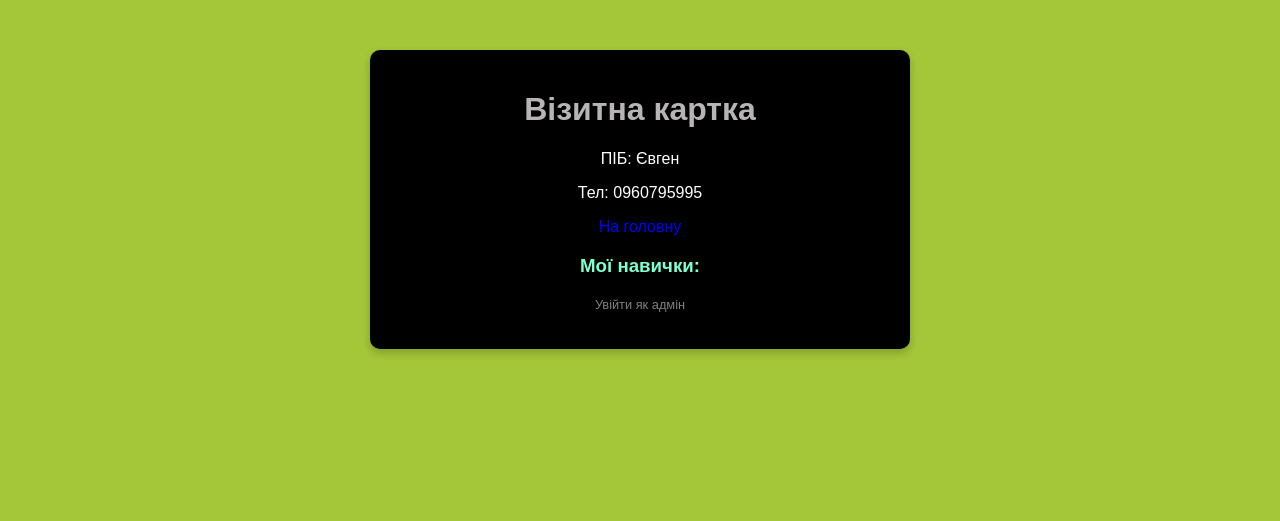
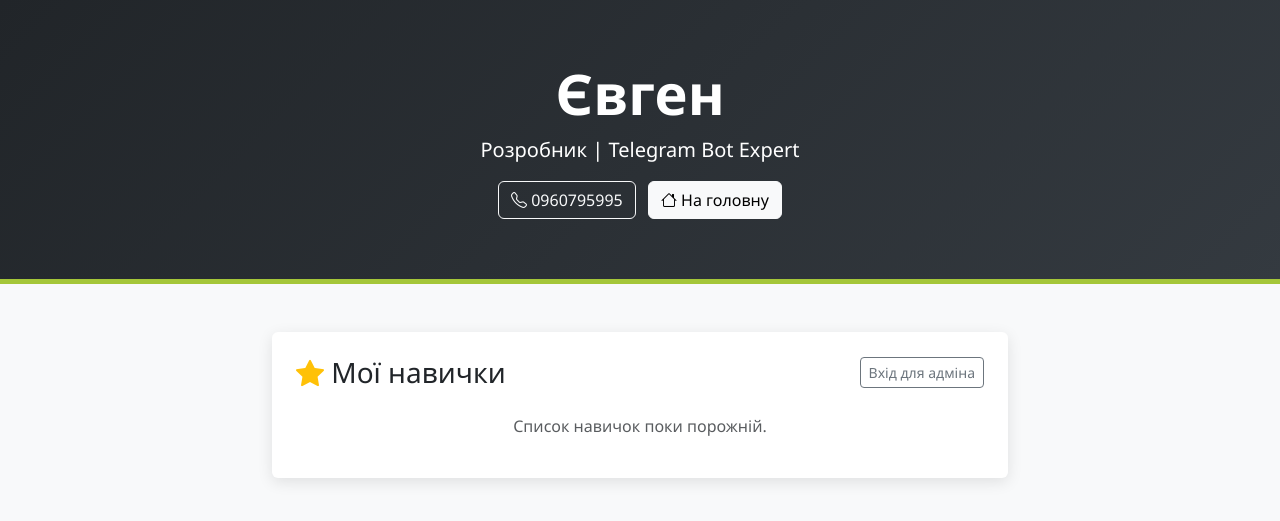
Before and after one commit to evgenw89-art/my-flask-sv, a Flask app: page /about in a window 1280 px wide. Shown: the top 521 px of the page. Run offline with Flask 3, Linux system fonts and the light colour scheme; data that the repository does not hold is empty; some libraries are stand-ins or nearby versions.

Commit message:
Upgrade UI with Bootstrap

```diff
--- a/templates/about.html
+++ b/templates/about.html
@@ -1,88 +1,90 @@
 <!DOCTYPE html>
-<html>
+<html lang="uk">
 <head>
-    <title>Візитна картка</title>
+    <meta charset="UTF-8">
     <meta name="viewport" content="width=device-width, initial-scale=1.0">
+    <title>Про мене | Євген</title>
+    <link href="https://cdn.jsdelivr.net/npm/bootstrap@5.3.0/dist/css/bootstrap.min.css" rel="stylesheet">
+    <link rel="stylesheet" href="https://cdn.jsdelivr.net/npm/bootstrap-icons@1.11.0/font/bootstrap-icons.css">
     <style>
-        body { font-family: Arial; background-color: #A4C639; text-align: center; }
-        .card {
-            background: black; padding: 20px; border-radius: 10px;
-            box-shadow: 0 4px 8px rgba(0,0,0,0.2);
-            max-width: 500px; margin: 50px auto; color: white;
-        }
-        h1 { color: #b6b4b4; }
-        a { color: blue; text-decoration: none; }
-        ul { list-style: none; padding: 0; }
-
-        /* Стиль для елемента списку */
-        .skill-item {
-            display: flex;
-            justify-content: space-between;
-            align-items: center;
-            background: rgba(255,255,255,0.1);
-            margin: 10px 0;
-            padding: 10px;
-            border-radius: 5px;
-        }
-
-        /* Текст навички з автоматичним перенесенням */
-        .skill-text {
-            word-break: break-all; /* Розрізає довгі слова */
-            flex-grow: 1;
-            text-align: left;
-            padding-right: 10px;
-            color: beige;
-        }
-
-        .btn-delete {
-            background: #ff4d4d; color: white; border: none;
-            cursor: pointer; padding: 5px 10px; border-radius: 3px;
-        }
+        body { background: #f8f9fa; font-family: 'Segoe UI', Tahoma, Geneva, Verdana, sans-serif; }
+        .hero-section { background: linear-gradient(135deg, #212529 0%, #343a40 100%); color: white; padding: 60px 0; border-bottom: 5px solid #A4C639; }
+        .skill-badge { background: #e9ecef; border-left: 4px solid #A4C639; transition: 0.3s; }
+        .skill-badge:hover { transform: translateX(5px); background: #dee2e6; }
+        .card { border: none; box-shadow: 0 4px 15px rgba(0,0,0,0.1); }
+        .btn-add { background-color: #A4C639; border: none; color: black; font-weight: bold; }
+        .btn-add:hover { background-color: #8da830; }
     </style>
 </head>
 <body>
-    <div class="card">
-        {% with messages = get_flashed_messages(with_categories=true) %}
+
+    <section class="hero-section text-center">
+        <div class="container">
+            <h1 class="display-4 fw-bold">Євген</h1>
+            <p class="lead">Розробник | Telegram Bot Expert</p>
+            <div class="mt-3">
+                <a href="tel:{{ phone }}" class="btn btn-outline-light me-2"><i class="bi bi-telephone"></i> {{ phone }}</a>
+                <a href="{{ url_for('index') }}" class="btn btn-light"><i class="bi bi-house"></i> На головну</a>
+            </div>
+        </div>
+    </section>
+
+    <div class="container my-5">
+        <div class="row justify-content-center">
+            <div class="col-md-8">
+
+                {% with messages = get_flashed_messages() %}
                   {% if messages %}
-            {% for category, message in messages %}
-              <div style="padding: 10px; margin-bottom: 20px; border-radius: 5px; background-color: {{ 'green' if category == 'success' else 'red' }};">
+                    {% for message in messages %}
+                      <div class="alert alert-success alert-dismissible fade show" role="alert">
                         {{ message }}
+                        <button type="button" class="btn-close" data-bs-dismiss="alert"></button>
                       </div>
                     {% endfor %}
                   {% endif %}
                 {% endwith %}
 
-        <h1>Візитна картка</h1>
-        <p>ПІБ: Євген</p>
-        <p>Тел: 0960795995</p>
-        <a href="{{ url_for('index') }}">На головну</a>
+                <div class="card p-4">
+                    <div class="d-flex justify-content-between align-items-center mb-4">
+                        <h3 class="mb-0 text-dark"><i class="bi bi-star-fill text-warning"></i> Мої навички</h3>
 
-        <h3 style="color: aquamarine;">Мої навички:</h3>
+                        {% if not session.get('is_admin') %}
+                            <a href="{{ url_for('login') }}" class="btn btn-sm btn-outline-secondary">Вхід для адміна</a>
+                        {% else %}
+                            <a href="{{ url_for('logout') }}" class="btn btn-sm btn-danger">Вийти</a>
+                        {% endif %}
+                    </div>
 
                     {% if session.get('is_admin') %}
-            <form method="POST" style="margin-bottom: 20px;">
-                <input type="text" name="skill_name" placeholder="Нова навичка" required>
-                <button type="submit">Додати</button>
+                    <form method="POST" class="input-group mb-4">
+                        <input type="text" name="skill_name" class="form-control" placeholder="Наприклад: Python, Flask..." required>
+                        <button class="btn btn-add" type="submit">Додати</button>
                     </form>
-            <a href="{{ url_for('logout') }}" style="color: gray; font-size: 0.8rem;">Вийти</a>
-        {% else %}
-            <a href="{{ url_for('login') }}" style="color: gray; font-size: 0.8rem;">Увійти як адмін</a>
                     {% endif %}
 
-        <ul>
+                    <div class="list-group">
                         {% for skill in skills_list %}
-            <li class="skill-item">
-                <span class="skill-text">{{ skill }}</span>
+                        <div class="list-group-item d-flex justify-content-between align-items-center skill-badge mb-2 shadow-sm rounded">
+                            <span class="fw-medium text-secondary">{{ skill }}</span>
 
                             {% if session.get('is_admin') %}
-                <form method="POST" style="margin: 0;">
+                            <form method="POST" class="m-0">
                                 <input type="hidden" name="delete_skill" value="{{ skill }}">
-                    <button type="submit" class="btn-delete">x</button>
+                                <button type="submit" class="btn btn-link text-danger p-0 mt-1"><i class="bi bi-trash"></i></button>
                             </form>
                             {% endif %}
-            </li>
+                        </div>
                         {% endfor %}
-        </ul>
                     </div>
+
+                    {% if not skills_list %}
+                        <p class="text-center text-muted">Список навичок поки порожній.</p>
+                    {% endif %}
+                </div>
+            </div>
+        </div>
+    </div>
+
+    <script src="https://cdn.jsdelivr.net/npm/bootstrap@5.3.0/dist/js/bootstrap.bundle.min.js"></script>
 </body>
 </html>
```
Lines whose indentation alone changed are shown as unchanged.
